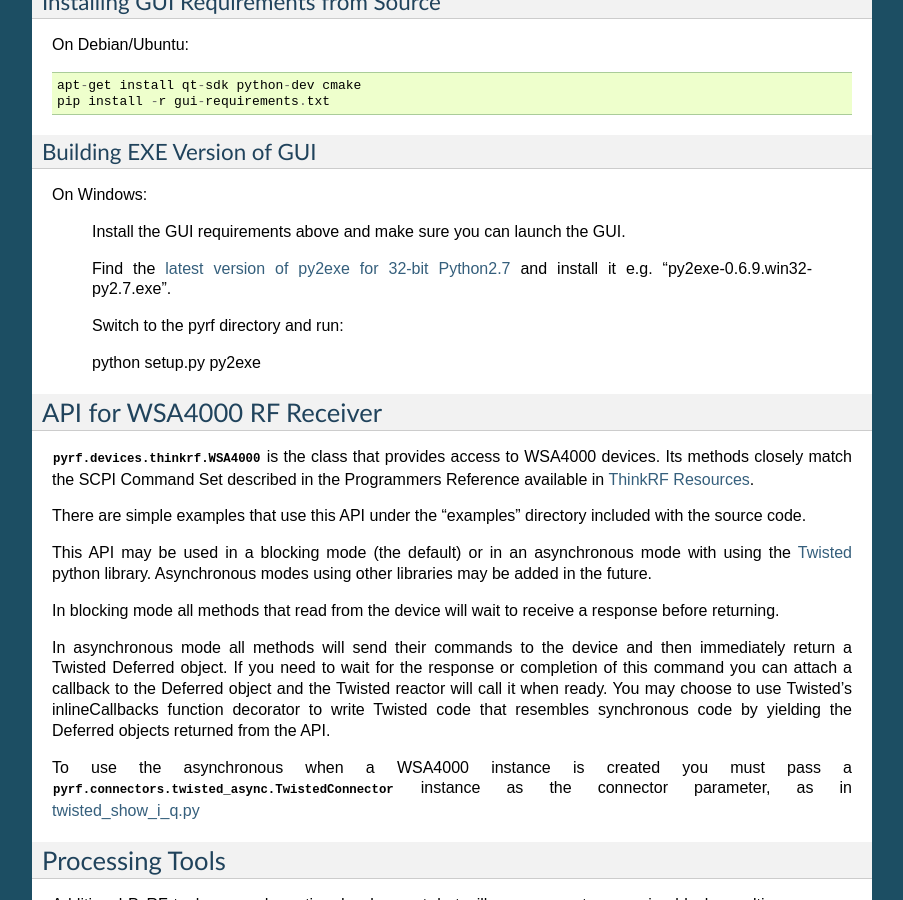
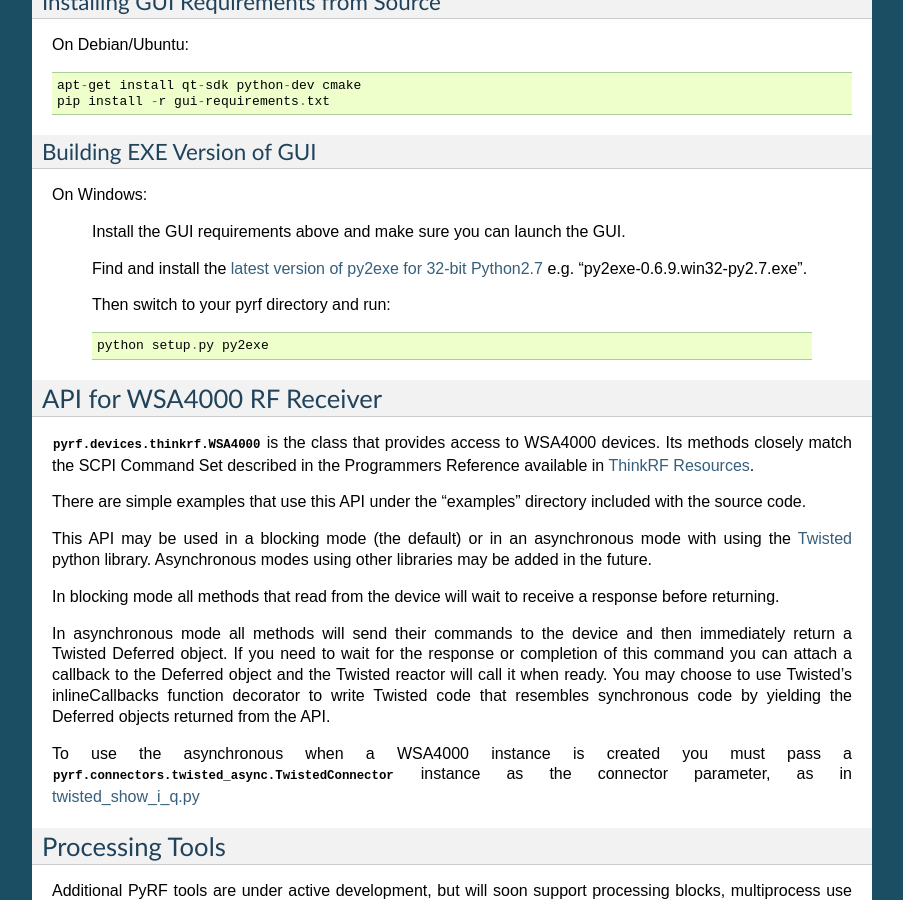
Before and after one commit to pyrf/pyrf, a Sphinx documentation site: the page built from docs/usermanual.rst, in a window 1280 px wide and 900 px high, scrolled down 1051 px. Shown: the whole window, without its empty margins (198-1101 px from the left). Built offline with Sphinx 7.4.7, drawn with Linux system fonts in a browser that asks for light colours.

```diff
--- a/docs/usermanual.rst
+++ b/docs/usermanual.rst
@@ -72,13 +72,13 @@ On Windows:
 
    Install the GUI requirements above and make sure you can launch the GUI.
 
-   Find the
+   Find and install the
    `latest version of py2exe for 32-bit Python2.7 <http://sourceforge.net/projects/py2exe/files/py2exe/>`_
-   and install it e.g. "py2exe-0.6.9.win32-py2.7.exe".
+   e.g. "py2exe-0.6.9.win32-py2.7.exe".
 
-   Switch to the pyrf directory and run::
+   Then switch to your pyrf directory and run::
 
-   python setup.py py2exe
+      python setup.py py2exe
 
 API for WSA4000 RF Receiver
 ---------------------------
```
